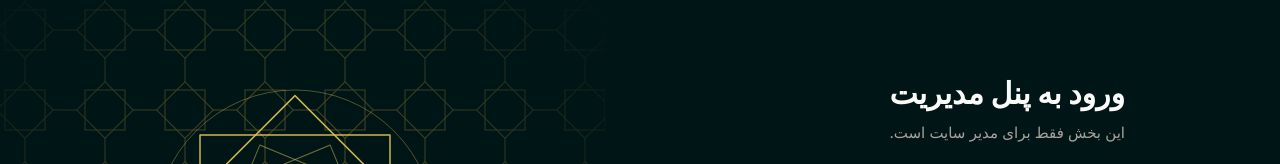
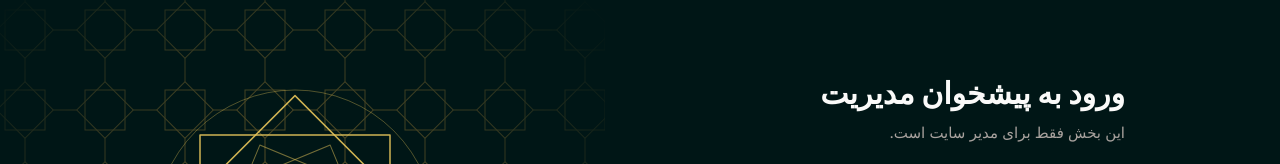
Before and after one commit to mah404/bavarmandan, a Next.js app: page /admin in a window 1280 px wide. Shown: the part 170-334 px from the top of the page. Built offline with nearby package versions, Linux system fonts and the light colour scheme; no server answers.

Commit message:
added Details

```diff
--- a/app/admin/AdminLoginPage.tsx
+++ b/app/admin/AdminLoginPage.tsx
@@ -125,7 +125,7 @@ export function AdminLoginPage() {
         <div className={styles.formCenter}>
           <form className={styles.form} onSubmit={submit} noValidate>
             <div className={styles.heading}>
-              <h1>ورود به پنل مدیریت</h1>
+              <h1>ورود به پیشخوان مدیریت</h1>
               <p>این بخش فقط برای مدیر سایت است.</p>
             </div>
 
@@ -210,7 +210,7 @@ export function AdminLoginPage() {
                 <svg width="18" height="18" viewBox="0 0 24 24" fill="none" stroke="currentColor" strokeWidth="2.6" strokeLinecap="round" strokeLinejoin="round" aria-hidden="true">
                   <path d="M5 12l5 5 9-10" />
                 </svg>
-                خوش آمدید ـ ورود به داشبورد
+                خوش آمدید ـ ورود به پیشخوان مدیریت
               </Link>
             ) : (
               <button className={`${styles.submitButton} ${status === "locked" ? styles.lockedButton : ""}`} type="submit" disabled={disabled}>
@@ -304,7 +304,7 @@ export function AdminLoginPage() {
             </span>
           </div>
           <span className={`${styles.mSite} ${styles.mRise}`} style={{ animationDelay: ".25s" }}>مجمع باورمندان</span>
-          <h1 className={`${styles.mTitle} ${styles.mRise}`} style={{ animationDelay: ".35s" }}>ورود به پنل مدیریت</h1>
+          <h1 className={`${styles.mTitle} ${styles.mRise}`} style={{ animationDelay: ".35s" }}>ورود به پیشخوان مدیریت</h1>
         </header>
 
         <form className={styles.mForm} onSubmit={submit} noValidate>
@@ -382,7 +382,7 @@ export function AdminLoginPage() {
               <svg width="18" height="18" viewBox="0 0 24 24" fill="none" stroke="currentColor" strokeWidth="2.6" strokeLinecap="round" strokeLinejoin="round" aria-hidden="true">
                 <path d="M5 12l5 5 9-10" />
               </svg>
-              خوش آمدید ـ ورود به داشبورد
+              خوش آمدید ـ ورود به پیشخوان مدیریت
             </Link>
           ) : (
             <button
--- a/app/admin/dashboard/DashboardHome.tsx
+++ b/app/admin/dashboard/DashboardHome.tsx
@@ -10,17 +10,17 @@ import { useThemeFlow } from "./use-theme-flow";
 
 const rise = (delay: number) => ({ animationDelay: `${delay}s` });
 
+// Four parts of the day, by the time the admin opens the page.
 function greetingFor(hour: number) {
-  if (hour < 5) return "شب بخیر";
-  if (hour < 12) return "صبح بخیر";
-  if (hour < 17) return "روز بخیر";
-  if (hour < 20) return "عصر بخیر";
-  return "شب بخیر";
+  if (hour >= 5 && hour < 12) return { text: "صبح بخیر", emoji: "🌅" };
+  if (hour >= 12 && hour < 16) return { text: "ظهر بخیر", emoji: "☀️" };
+  if (hour >= 16 && hour < 20) return { text: "عصر بخیر", emoji: "🌤️" };
+  return { text: "شب بخیر", emoji: "🌙" };
 }
 
 export function DashboardHome() {
   const { toggleTheme } = useThemeFlow();
-  const [hello, setHello] = useState("سلام، خوش آمدید");
+  const [hello, setHello] = useState({ text: "سلام، خوش آمدید", emoji: "👋" });
   const [today, setToday] = useState("");
 
   useEffect(() => {
@@ -52,13 +52,13 @@ export function DashboardHome() {
 
       <div className="wrap">
         <header className="top">
-          <Link className="brand" href="/admin/dashboard" aria-label="مجمع باورمندان، پنل مدیریت">
+          <Link className="brand" href="/admin/dashboard" aria-label="مجمع باورمندان، پیشخوان مدیریت">
             <span className="logo" aria-hidden="true">
               <img src="/mainicon.jpg" alt="" draggable={false} />
             </span>
             <span>
               <b>مجمع باورمندان</b>
-              <small>پنل مدیریت</small>
+              <small>پیشخوان مدیریت</small>
             </span>
           </Link>
           <span className="grow" />
@@ -84,7 +84,9 @@ export function DashboardHome() {
 
         <section className="hero">
           <div className="hero-txt">
-            <span className="hello rise">{hello}</span>
+            <span className="hello rise">
+              <span className="hello-emoji" aria-hidden="true">{hello.emoji}</span> {hello.text}
+            </span>
             <h1 className="rise" style={rise(0.08)}>امروز چه چیزی را با مخاطبان در میان می‌گذارید؟</h1>
             <span className="date rise" style={rise(0.16)}>{today}</span>
           </div>
--- a/app/admin/dashboard/admin-home.css
+++ b/app/admin/dashboard/admin-home.css
@@ -143,3 +143,7 @@
 .dark .bv-home .s-card small{color:inherit}
 .dark .bv-home .s-ic{border-color:var(--line);color:var(--faint)}
 .dark .bv-home .tag{background:transparent;border-color:var(--line-gold);color:var(--gold)}
+/* Top bar: same solid bar as the announcements page, so the pattern does not run behind the buttons */
+.bv-home .top{position:sticky;top:0;z-index:20;margin-bottom:6px;background:var(--bg)}
+.bv-home .hello{display:inline-flex;align-items:center;gap:8px}
+.bv-home .hello-emoji{font-size:1.25em;line-height:1}
--- a/app/admin/dashboard/announcements/admin-announcements.css
+++ b/app/admin/dashboard/announcements/admin-announcements.css
@@ -330,3 +330,7 @@
 .bv-admin .clear-all{display:inline-flex;align-items:center;justify-content:center;gap:8px;width:100%;min-height:42px;margin-top:2px;padding:0 12px;border-radius:12px;border:1px dashed var(--line);background:transparent;color:var(--muted);font-size:13px;font-weight:700;transition:color .2s,border-color .2s,background .2s}
 .bv-admin .clear-all:hover{color:var(--danger);border-color:color-mix(in srgb,var(--danger) 55%,transparent);background:var(--danger-bg)}
 .bv-admin .clear-all.confirm{color:var(--danger);border-style:solid;border-color:var(--danger);background:var(--danger-bg)}
+/* A big, very faint emoji behind the writing area (the title emoji lives in the placeholder and disappears when typing starts) */
+.bv-admin .body-wrap{position:relative;overflow:hidden}
+.bv-admin .body-wrap::after{content:"📝";position:absolute;left:22px;bottom:10px;font-size:190px;line-height:1;opacity:.07;transform:rotate(-8deg);pointer-events:none;user-select:none;filter:saturate(.8)}
+.bv-admin .body-wrap .body{position:relative;z-index:1}
--- a/app/admin/dashboard/announcements/page.tsx
+++ b/app/admin/dashboard/announcements/page.tsx
@@ -2,7 +2,7 @@ import type { Metadata } from "next";
 import { AnnouncementsAdmin } from "./AnnouncementsAdmin";
 
 export const metadata: Metadata = {
-  title: "اعلانات | پنل مدیریت",
+  title: "اعلانات | پیشخوان مدیریت",
 };
 
 export default function DashboardAnnouncementsPage() {
--- a/app/admin/layout.tsx
+++ b/app/admin/layout.tsx
@@ -1,8 +1,8 @@
 import type { Metadata } from "next";
 
 export const metadata: Metadata = {
-  title: "ورود به پنل مدیریت",
-  description: "پنل خصوصی مدیریت مجمع باورمندان",
+  title: "ورود به پیشخوان مدیریت",
+  description: "پیشخوان خصوصی مدیریت مجمع باورمندان",
   robots: { index: false, follow: false, googleBot: { index: false, follow: false } },
 };
 
--- a/app/api/login/route.ts
+++ b/app/api/login/route.ts
@@ -2,7 +2,7 @@ import { compare } from "bcryptjs";
 import { NextRequest, NextResponse } from "next/server";
 import {
   ADMIN_SESSION_COOKIE,
-  adminSessionLifetimeSeconds,
+  adminSessionLifetime,
   adminPasswordHash,
   createAdminSessionToken,
   isAdminAuthConfigured,
@@ -80,12 +80,13 @@ export async function POST(request: NextRequest) {
     redirectTo: "/admin/dashboard",
   });
 
-  response.cookies.set(ADMIN_SESSION_COOKIE, createAdminSessionToken(), {
+  const lifetime = adminSessionLifetime(remember);
+  response.cookies.set(ADMIN_SESSION_COOKIE, createAdminSessionToken(lifetime), {
     httpOnly: true,
     secure: process.env.NODE_ENV === "production",
     sameSite: "strict",
     path: "/",
-    ...(remember ? { maxAge: adminSessionLifetimeSeconds } : {}),
+    ...(remember ? { maxAge: lifetime } : {}),
   });
 
   return response;
--- a/app/globals.css
+++ b/app/globals.css
@@ -1377,7 +1377,7 @@ html.theme-flow::view-transition-new(root) {
     flex-direction: column;
     align-items: center;
     gap: 22px;
-    font-family: var(--font-arabic), Vazirmatn, Tahoma, sans-serif;
+    font-family: inherit;
 }
 
 .bv-sec__line {
--- a/components/layout/navbar.tsx
+++ b/components/layout/navbar.tsx
@@ -189,12 +189,12 @@ export const Navbar = () => {
               event.preventDefault();
               toggleSecretAudio();
             }}
-            aria-label="مجمع باورمندان؛ ورود به داشبورد مدیریت"
+            aria-label="مجمع باورمندان؛ ورود به پیشخوان مدیریت"
           >
             <span className="admin-peek__name">مجمع باورمندان</span>
             <span className="admin-peek__enter" aria-hidden="true">
               <ShieldCheck className="size-3.5" />
-              ورود به داشبورد
+              ورود به پیشخوان مدیریت
               <ChevronLeft className="admin-peek__arrow size-3.5" />
             </span>
           </Link>
@@ -280,7 +280,7 @@ export const Navbar = () => {
                       aria-hidden={!mobilePeek}
                     >
                       <ShieldCheck className="size-4" />
-                      ورود به داشبورد
+                      ورود به پیشخوان مدیریت
                       <ChevronLeft className="size-4" />
                     </Link>
                   </SheetTitle>
@@ -298,6 +298,14 @@ export const Navbar = () => {
                       <span className="h-px w-8 bg-primary/60" />
                     </button>
                   ))}
+                  <Link
+                    href="/admin"
+                    onClick={() => setIsOpen(false)}
+                    className="mt-1 flex h-12 w-full items-center justify-between rounded-xl border border-primary/50 bg-primary/10 px-4 text-base font-bold text-primary transition hover:bg-primary/15 focus-visible:outline-none focus-visible:ring-2 focus-visible:ring-primary/60"
+                  >
+                    <span>ورود به پیشخوان مدیریت</span>
+                    <ShieldCheck className="size-5" aria-hidden="true" />
+                  </Link>
                 </div>
               </div>
 
--- a/lib/admin-auth.ts
+++ b/lib/admin-auth.ts
@@ -4,7 +4,9 @@ import { createHmac, timingSafeEqual } from "node:crypto";
 import { cookies } from "next/headers";
 
 export const ADMIN_SESSION_COOKIE = "bavarmandan_admin_session";
-const sessionLifetimeSeconds = 60 * 60 * 24 * 30;
+// A normal sign-in lasts 8 hours; "stay signed in on this device" lasts 7 days. Never longer.
+const shortSessionSeconds = 60 * 60 * 8;
+const rememberSessionSeconds = 60 * 60 * 24 * 7;
 
 function sessionSecret() {
   return process.env.ADMIN_DASHBOARD_SESSION_SECRET?.trim() || "";
@@ -54,9 +56,14 @@ function sign(payload: string) {
   return createHmac("sha256", sessionSecret()).update(payload).digest("base64url");
 }
 
-export function createAdminSessionToken() {
+export function adminSessionLifetime(remember: boolean) {
+  return remember ? rememberSessionSeconds : shortSessionSeconds;
+}
+
+export function createAdminSessionToken(lifetimeSeconds: number) {
+  const seconds = Math.min(lifetimeSeconds, rememberSessionSeconds);
   const payload = Buffer.from(
-    JSON.stringify({ expiresAt: Date.now() + sessionLifetimeSeconds * 1000 })
+    JSON.stringify({ expiresAt: Date.now() + seconds * 1000 })
   ).toString("base64url");
 
   return `${payload}.${sign(payload)}`;
@@ -71,10 +78,11 @@ export function hasAdminSession() {
 
   try {
     const parsed = JSON.parse(Buffer.from(payload, "base64url").toString("utf8"));
-    return typeof parsed.expiresAt === "number" && parsed.expiresAt > Date.now();
+    if (typeof parsed.expiresAt !== "number") return false;
+    const remaining = parsed.expiresAt - Date.now();
+    // Expired, or issued with a longer lifetime than allowed (older 30-day sessions): sign in again.
+    return remaining > 0 && remaining <= (rememberSessionSeconds + 60) * 1000;
   } catch {
     return false;
   }
 }
-
-export const adminSessionLifetimeSeconds = sessionLifetimeSeconds;
```
Also changed, not shown: app/admin/dashboard/announcements/markup.ts (+1 -1 lines).
